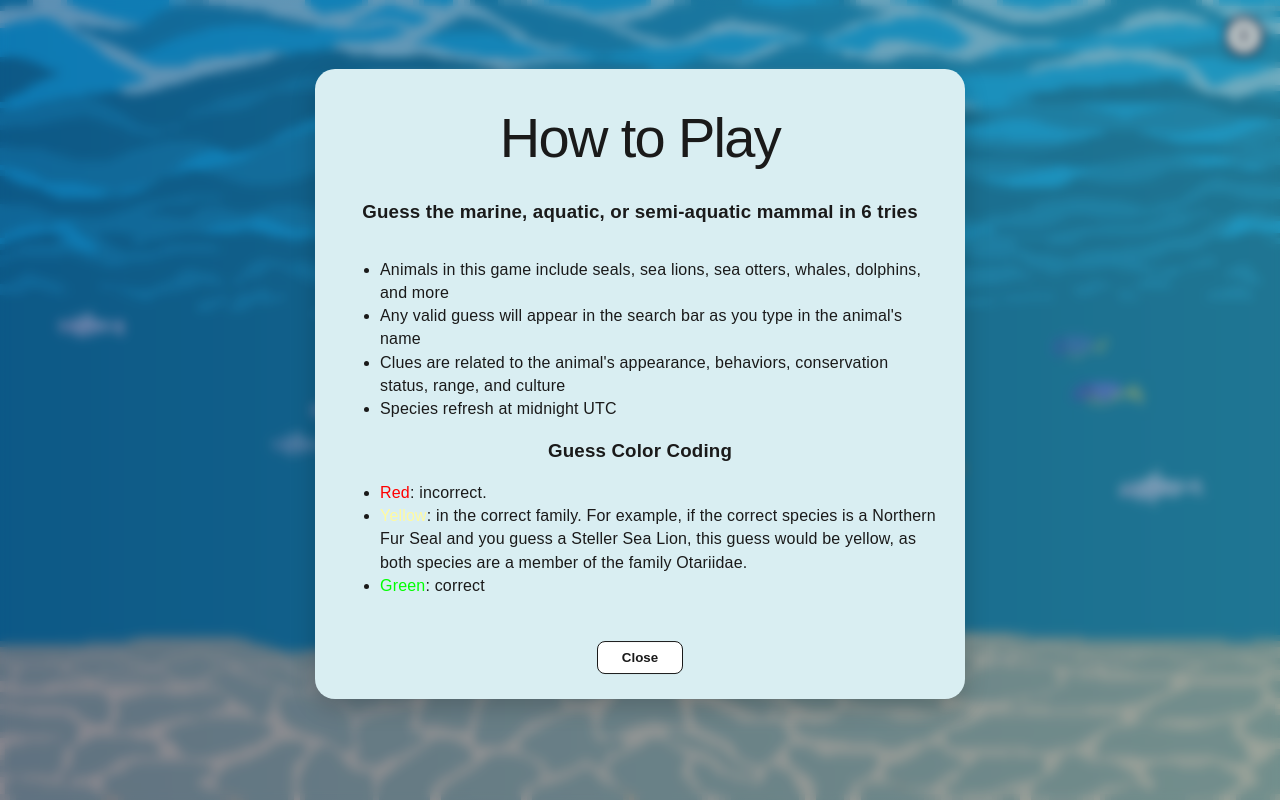
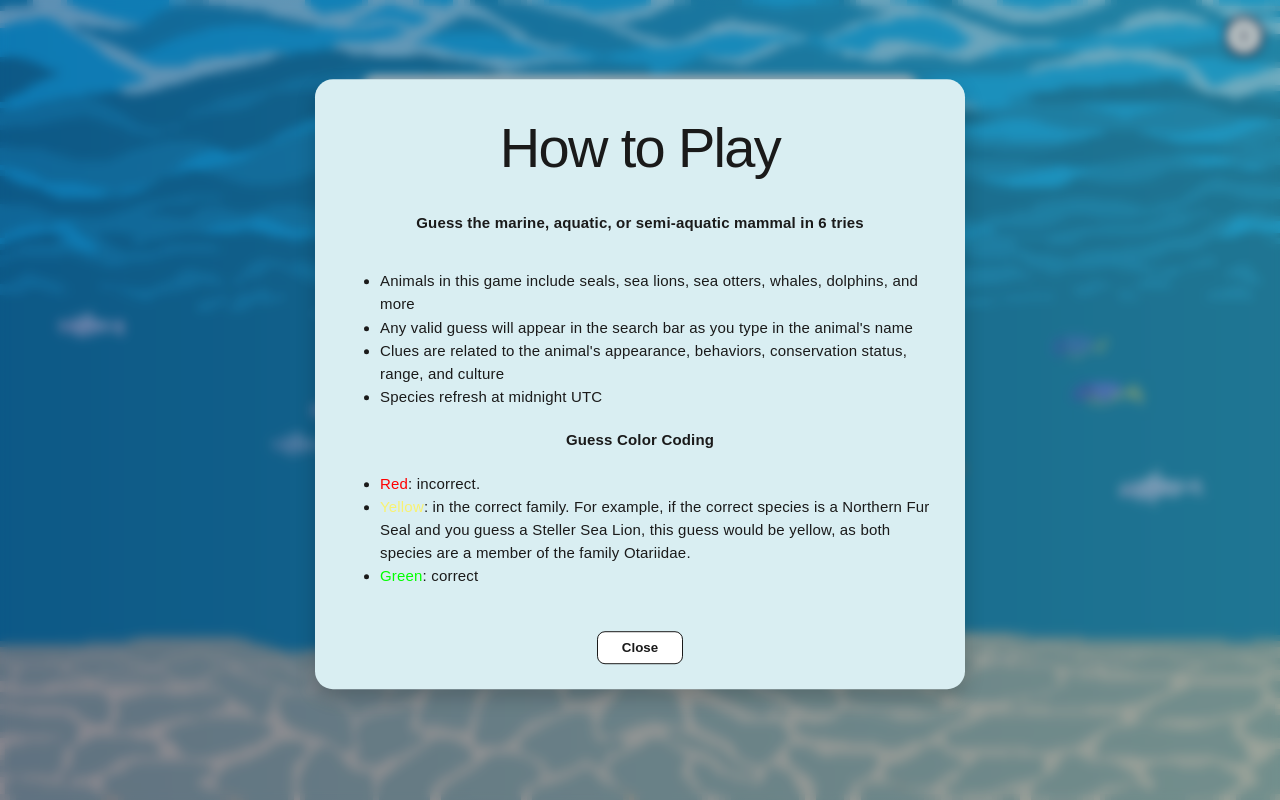
Before and after one commit to alyssloc/aquaticdle, a React (Vite) app: page / in a window 1280 px wide. Built offline with nearby package versions, Linux system fonts and the light colour scheme.

Commit message:
adjusting popup text size

```diff
--- a/src/components/Info.tsx
+++ b/src/components/Info.tsx
@@ -55,13 +55,13 @@ function InfoPopup(props: InfoPopupProps) {
                     color: '#08022e',
                     border: '2px solid #08022e',
                     fontWeight: 'bold',
-                    fontSize: '16px',
+                    fontSize: '14px',
                     cursor: 'pointer',
                     zIndex: 9997,
                     display: 'flex',
                     alignItems: 'center',
                     justifyContent: 'center',
-                    boxShadow: '0 4px 12px rgba(0,0,0,0.1)'
+                    boxShadow: '0 4px 8px rgba(0,0,0,0.1)'
                 }}
                 aria-label="How to play"
             >
@@ -97,14 +97,14 @@ function InfoPopup(props: InfoPopupProps) {
                         flexDirection: 'column',
                         alignItems: 'center',
                         backgroundColor: '#d9eef2',
-                        fontSize: '16px',
-                        borderRadius: '20px',
-                        boxShadow: '0 8px 24px rgba(0,0,0,0.2)',
+                        fontSize: '15px',
+                        borderRadius: '18px',
+                        boxShadow: '0 8px 20px rgba(0,0,0,0.2)',
                         color: '#08022e',
                         zIndex: 9999
                     }}>
                         <h1 style={{ color: '#1a1a1a' }}>How to Play</h1>
-                        <h3 style={{ color: '#1a1a1a', textAlign: 'center' }}>Guess the marine, aquatic, or semi-aquatic mammal in 6 tries</h3>
+                        <h4 style={{ color: '#1a1a1a', textAlign: 'center' }}>Guess the marine, aquatic, or semi-aquatic mammal in 6 tries</h4>
                         <div style={{ color: '#1a1a1a', textAlign: 'left' }}>
                             <ul>
                                 <li> Animals in this game include seals, sea lions, sea otters, whales, dolphins, and more </li>
@@ -112,10 +112,10 @@ function InfoPopup(props: InfoPopupProps) {
                                 <li> Clues are related to the animal's appearance, behaviors, conservation status, range, and culture </li>
                                 <li> Species refresh at midnight UTC </li>
                             </ul>
-                            <h3 style={{ color: '#1a1a1a', textAlign: 'center' }}>Guess Color Coding</h3>
+                            <h4 style={{ color: '#1a1a1a', textAlign: 'center' }}>Guess Color Coding</h4>
                             <ul>
                                 <li><span style={{ color: 'rgba(255, 0, 0, 1)' }}>Red</span>: incorrect. </li>
-                                <li><span style={{ color: 'rgba(255, 250, 160, 1)' }}>Yellow</span>: in the correct family. For example, if the correct species is a Northern Fur Seal and you guess a Steller Sea Lion, this guess would be yellow, as both species are a member of the family Otariidae. </li>
+                                <li><span style={{ color: 'rgb(249, 242, 112)' }}>Yellow</span>: in the correct family. For example, if the correct species is a Northern Fur Seal and you guess a Steller Sea Lion, this guess would be yellow, as both species are a member of the family Otariidae. </li>
                                 <li><span style={{ color: 'rgba(0, 255, 0, 1)' }}>Green</span>: correct </li>
                             </ul>
                         </div>
```
